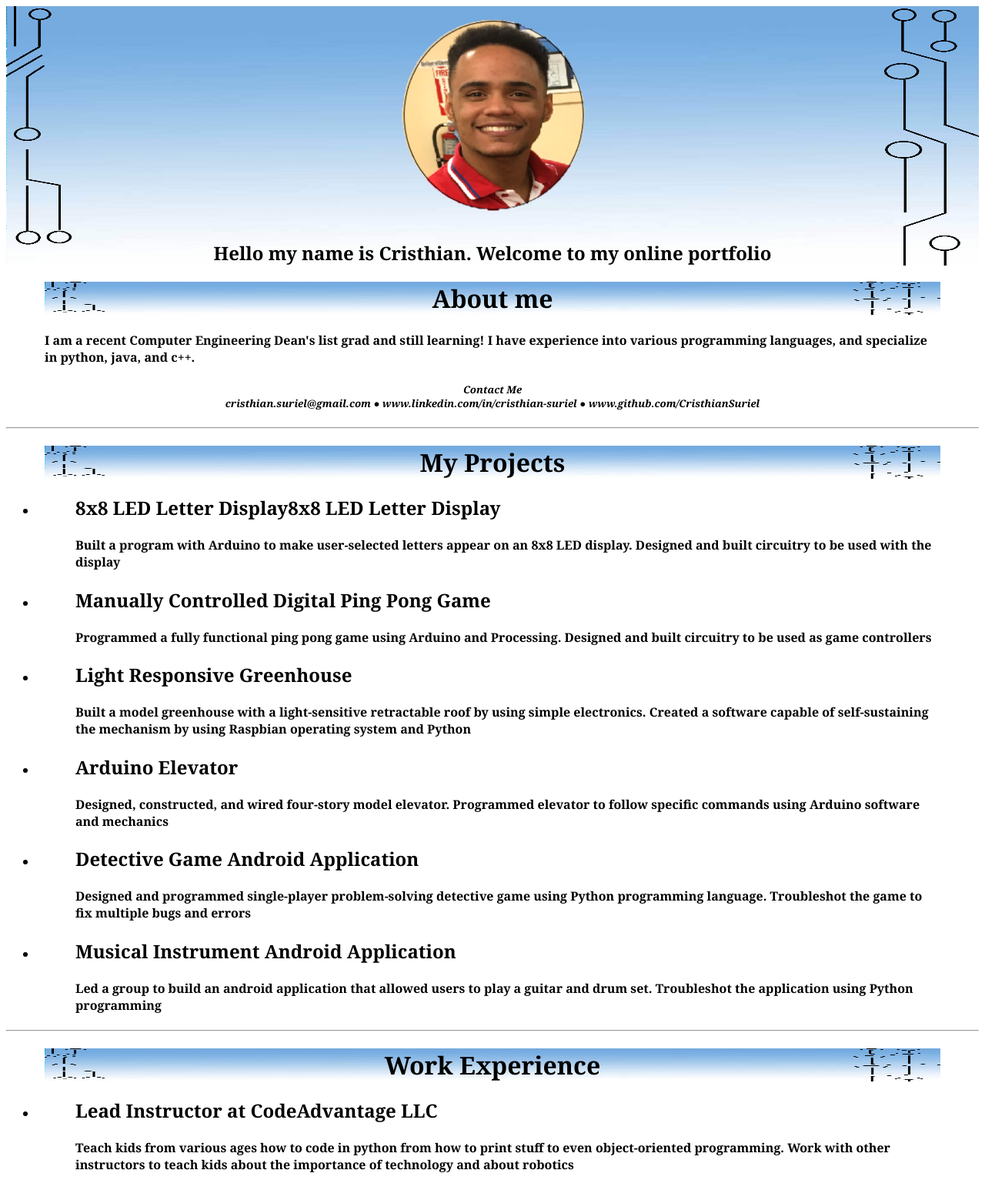
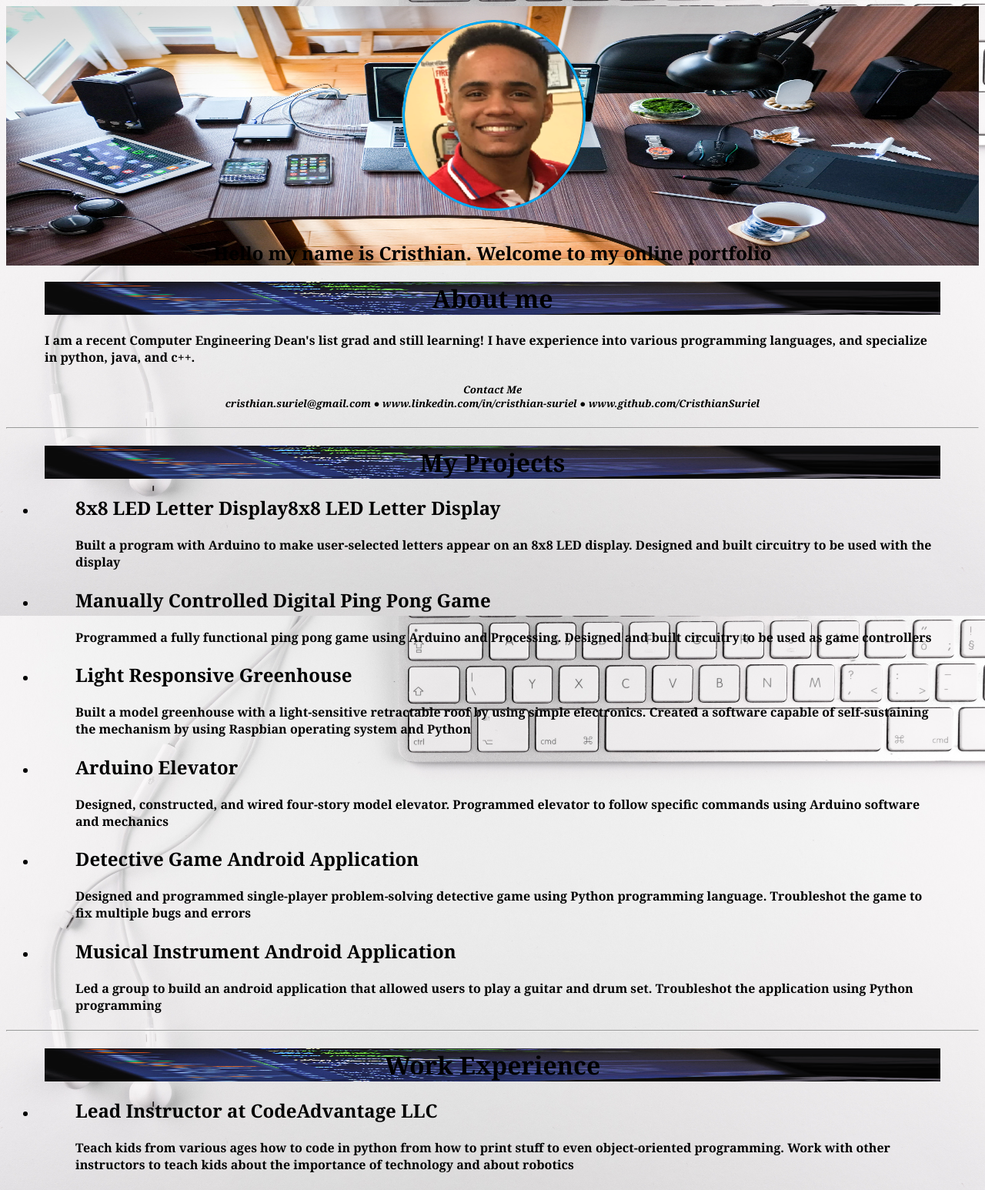
Before and after one commit to CristhianSuriel/onlinePortfolio-P1, a Flask app: page / in a window 1280 px wide. Shown: the whole page at 77% size. Run offline with Flask 2, Linux system fonts and the light colour scheme.

Commit message:
changed the style

```diff
--- a/static/style.css
+++ b/static/style.css
@@ -1,7 +1,7 @@
 .Heading {
     background-color: white;
     font-family: Georgia;
-    background-image: url("background.png");
+    background-image: url("computer_desk.jpg");
     background-repeat: no-repeat;
     background-attachment: fixed;
     background-size: 100% 100%;
@@ -9,9 +9,13 @@
 body {
     background-color: white;
     font-family: Georgia;
+    background-image: url("background.jpg");
+    background-repeat: no-repeat;
+    background-attachment: fixed;
+    background-size: 100% 100%;
 }
 h1 {
-    background-image: url("background.png");
+    background-image: url("h1background.jpg");
     background-repeat: no-repeat;
     background-attachment: fixed;
     background-size: 100% 100%;
```
Also changed, not shown: static/background.jpg (added), static/background.png (deleted), static/computer_desk.jpg (added), static/face.png, static/h1background.jpg (added).
